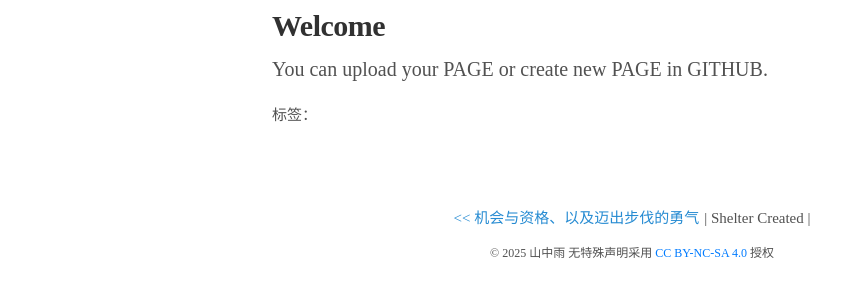
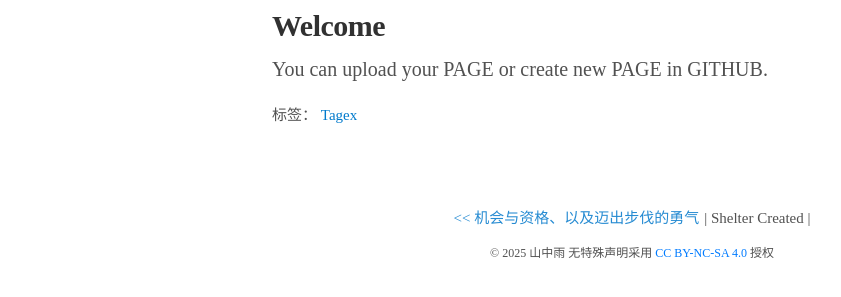
Before and after one commit to Yamanaka-Ame/yamanaka-ame.github.io, a Jekyll site: the page built from _posts/2025-03-08-test.md, in a window 1280 px wide. Shown: the part 225-522 px from the top of the page, without its empty margins (8-849 px from the left). Built offline with Jekyll 4.4.1, drawn with Linux system fonts in a browser that asks for light colours; some web fonts are replaced; a style sheet for code colours, icons or effects is not loaded.

Commit message:
Update 2025-03-08-test.md

```diff
--- a/_posts/2025-03-08-test.md
+++ b/_posts/2025-03-08-test.md
@@ -1,6 +1,8 @@
 ---
 layout: post
 title: Shelter Created
+categories: MyNewShinyCategory cat
+tag: Tagex
 ---
 
 ## Welcome
```
